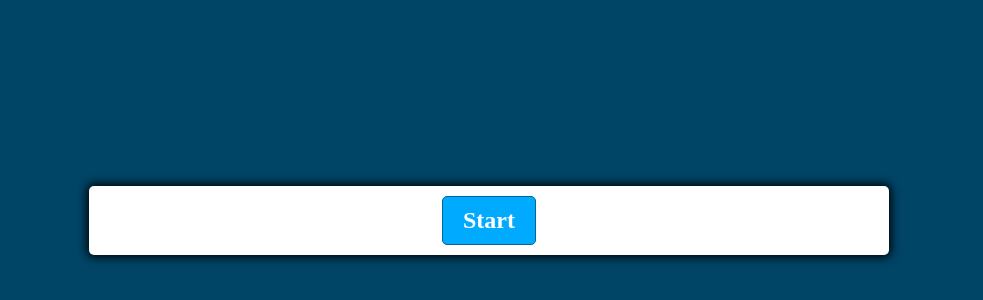
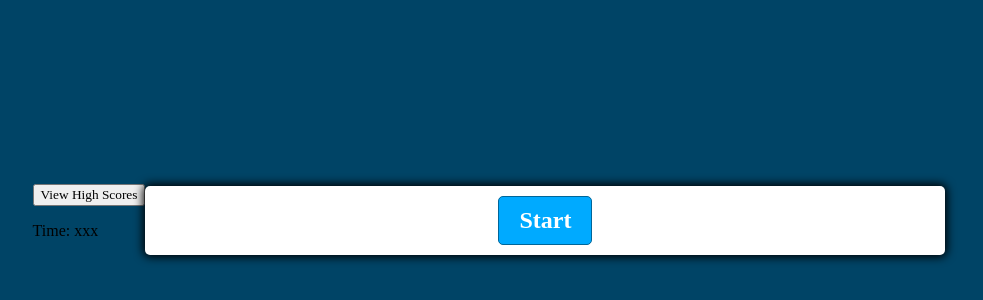
Before and after one commit to TonyDeleo98/Code-Quiz, a plain HTML site: page Develop/index.html in a window 1280 px wide. Shown: the part 180-480 px from the top of the page, without its empty margins (151-1134 px from the left). Drawn offline with Linux system fonts and the light colour scheme.

Commit message:
updated files

```diff
--- a/Develop/index.html
+++ b/Develop/index.html
@@ -6,9 +6,19 @@
   <meta http-equiv="X-UA-Compatible" content="ie=edge">
   <link href="styles.css" rel="stylesheet">
   <script defer src="script.js"></script>
-  <title>Quiz App</title>
+  <title>Code Quiz</title>
 </head>
 <body>
+    <header>
+        <div>
+            <button class="btnHeader" id="view-high-scores">View High Scores</button>
+        </div>
+        <div>
+            <p>Time: <span id="timeLeft">xxx</span></p>
+        </div>
+
+    </header>
+
   <div class="container">
     <div id="question-container" class="hide">
       <div id="question">Question</div>
```
